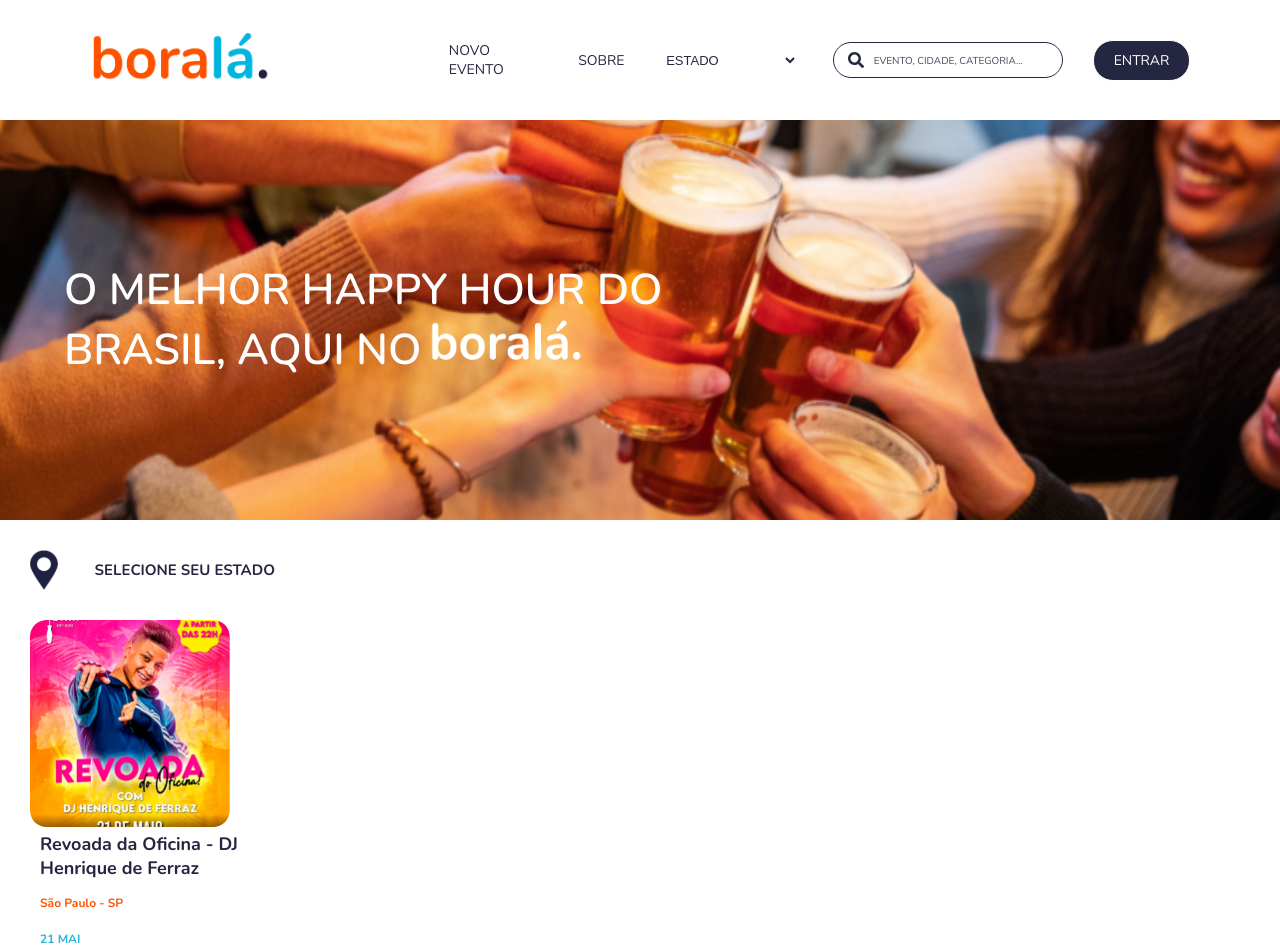
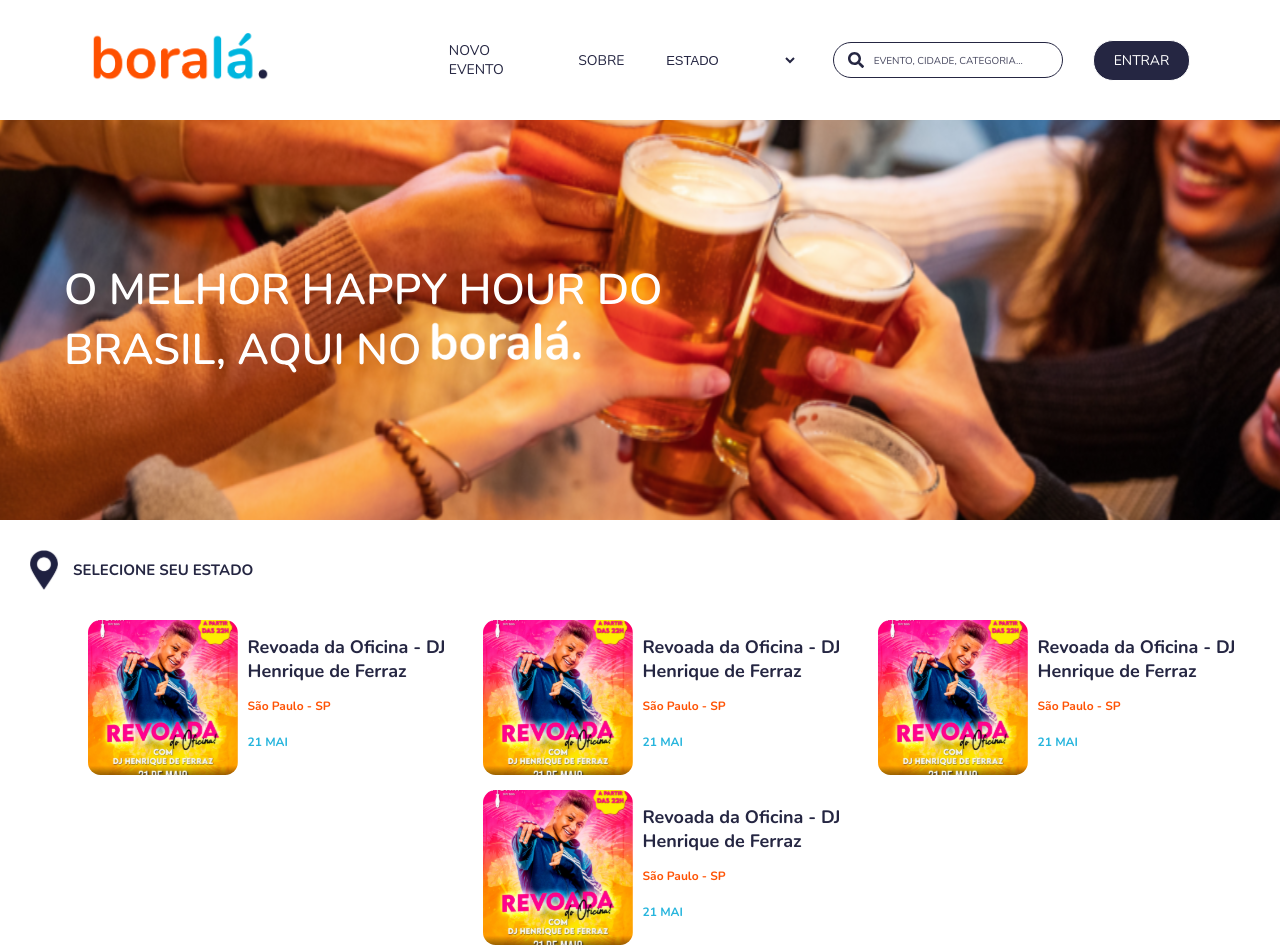
Before and after one commit to pedrokaa2/capstone-m3-grupo3-vilson-nov21, a React (Create React App) app: page / in a window 1280 px wide. Shown: the top 952 px of the page. Built offline with nearby package versions, Linux system fonts and the light colour scheme.

Commit message:
feat: home estilization done

```diff
--- a/src/Pages/Home/index.jsx
+++ b/src/Pages/Home/index.jsx
@@ -33,6 +33,7 @@ const Home = () => {
             <h2>{currentState !== "" ? currentState : "Selecione seu Estado"}</h2>
           </S.LocationDiv>
           <S.CardBox>
+            <S.CardBoxDiv>
               <img src={ImgCard1} alt="Dj Henrique de Ferraz"></img>
               <S.cardDescription>
                 <h3>Revoada da Oficina - DJ Henrique de Ferraz</h3>
@@ -41,6 +42,8 @@ const Home = () => {
                   <h5>21 MAI</h5>
                 </div>
                </S.cardDescription>
+            </S.CardBoxDiv>
+            <S.CardBoxDiv>
               <img src={ImgCard1} alt="Dj Henrique de Ferraz"></img>
               <S.cardDescription>
                 <h3>Revoada da Oficina - DJ Henrique de Ferraz</h3>
@@ -49,6 +52,8 @@ const Home = () => {
                   <h5>21 MAI</h5>
                 </div>
                </S.cardDescription>
+            </S.CardBoxDiv>
+            <S.CardBoxDiv>
               <img src={ImgCard1} alt="Dj Henrique de Ferraz"></img>
               <S.cardDescription>
                 <h3>Revoada da Oficina - DJ Henrique de Ferraz</h3>
@@ -57,6 +62,17 @@ const Home = () => {
                   <h5>21 MAI</h5>
                 </div>
                </S.cardDescription>
+            </S.CardBoxDiv>
+            <S.CardBoxDiv>
+              <img src={ImgCard1} alt="Dj Henrique de Ferraz"></img>
+              <S.cardDescription>
+                <h3>Revoada da Oficina - DJ Henrique de Ferraz</h3>
+                <div>
+                  <h4>São Paulo - SP</h4>
+                  <h5>21 MAI</h5>
+                </div>
+               </S.cardDescription>
+            </S.CardBoxDiv>
           </S.CardBox>
         </main>
         <S.copyrightSpan>
--- a/src/Pages/Home/style.js
+++ b/src/Pages/Home/style.js
@@ -82,7 +82,7 @@ export const LocationDiv = styled.div `
 
 
   h2 {
-    margin-left: 3%;
+    margin-left: 15px;
     text-transform: uppercase;
     font-size: 15px;
   }
@@ -97,7 +97,7 @@ export const LocationDiv = styled.div `
 
 export const CardBox = styled.div `
   display: flex;
-  height: 150px;
+  height: auto;
   overflow-x: scroll;
   margin-left: 30px;
 
@@ -109,24 +109,32 @@ export const CardBox = styled.div `
     overflow-x: hidden;
     overflow-y: hidden;
     height: auto;
-    flex-direction: column;
-
-    img {
-      width: 200px;
-    }
+    flex-wrap: wrap;
+    justify-content: center;
   }
 
   @media (min-height: 844px){
-    flex-direction: column;
-    height: 335px;
     align-items: center;
     margin-left: 0;
 
     img {
-      width: 200px;
+      width: 160px;
     }
   }
 
+`
+
+export const CardBoxDiv = styled.div `
+  display: flex;
+  align-items: center;
+  justify-content: space-between;
+  margin-bottom: 15px;
+  margin-left: 2%;
+  flex-direction: column;
+
+  @media (min-width: 768px){
+    flex-direction: row;
+  }
 `
 
 export const cardDescription = styled.div `
@@ -164,15 +172,21 @@ export const cardDescription = styled.div `
     flex-direction: column;
     align-items: center;
 
+    h3 {
+      margin-top: 5px;
+    }
+
     h3, div {
       flex-direction: column;
-      width: 60%;
+      width: 160px;
     }
 
     h3, h4, h5 {
       font-size: 14px;
     }
+
   }
+
 `
 
 export const copyrightSpan = styled.span `
--- a/src/components/MenuDesktop/index.jsx
+++ b/src/components/MenuDesktop/index.jsx
@@ -59,7 +59,13 @@ export const MenuDesktop = ({setCurrentState}) => {
               SAIR
             </button>
           ) : (
-            <button>ENTRAR</button>
+            <button
+              onClick={() => {
+                history.push("/login");
+              }}
+            >
+              ENTRAR
+            </button>
           )}
         </S.DivButton>
     </S.DisplayMenuDesk>
--- a/src/components/MenuMobile/index.jsx
+++ b/src/components/MenuMobile/index.jsx
@@ -67,9 +67,18 @@ export const MenuMobile = ({ setCurrentState }) => {
               SAIR
             </button>
           ) : (
-            <button>ENTRAR</button>
+            <button
+              onClick={() => {
+                history.push("/login");
+              }}
+            >
+              ENTRAR
+            </button>
           )}
         </S.DivButton>
+        <S.copyrightSpan>
+          Copyright &#169; 2022 boralá
+        </S.copyrightSpan>
       </S.HandleMenu>
     </S.DisplayMenuMob>
   );
--- a/src/components/MenuMobile/style.js
+++ b/src/components/MenuMobile/style.js
@@ -16,10 +16,9 @@ export const HandleMenu = styled.div `
   gap: 40px;
   padding: 18px;
   width: 100%;
-  height: calc(100vh - 120px - 40px);
+  height: calc(100vh - 70px);
   right: 0;
   top: 120px;
-  bottom: 40px;
   position: absolute;
   z-index: 1;
   animation: AppearFromRight 1s;
@@ -92,3 +91,9 @@ export const DivButton = styled.div `
     border-radius: 20px;
   }
 `
+export const copyrightSpan = styled.span `
+  color: var(--white);
+  font-size: 12px;
+  text-align: center;
+  margin-bottom: 5px;
+`
```
Lines whose indentation alone changed are shown as unchanged.
